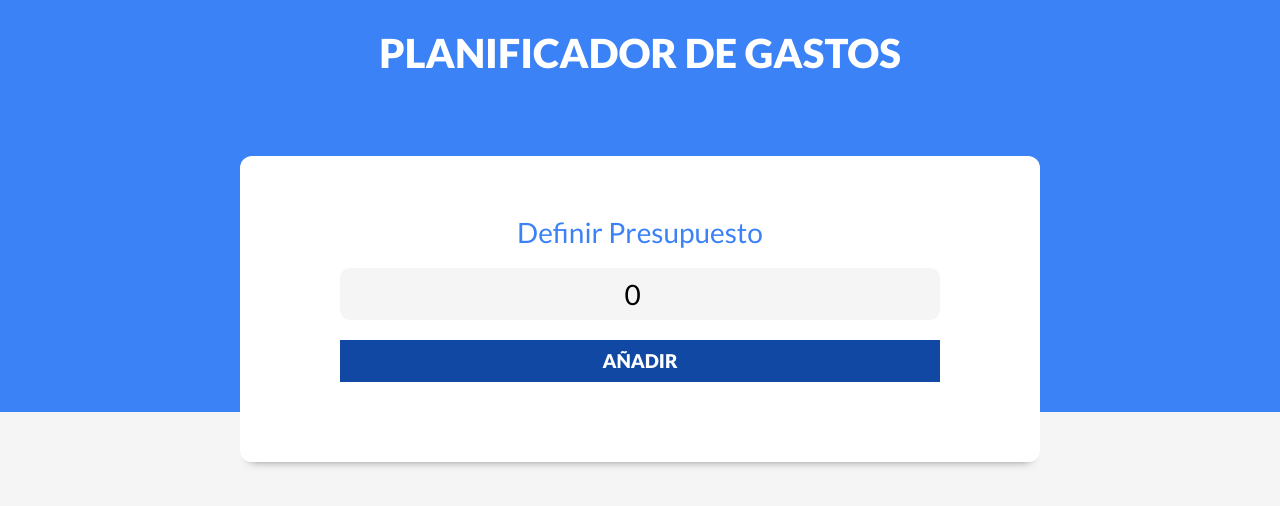
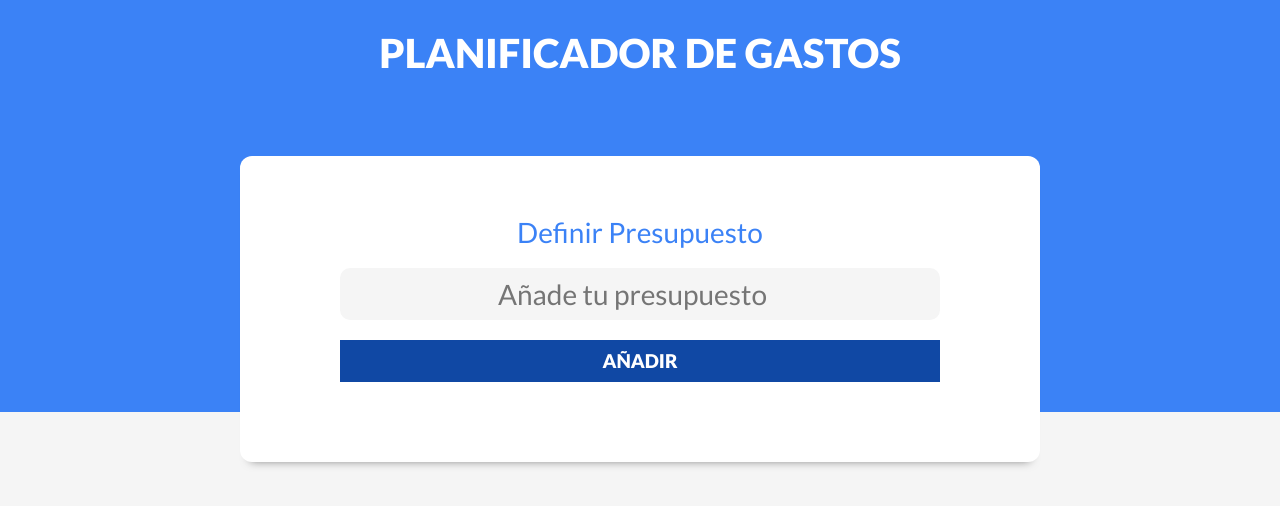
Before and after one commit to dougleon16/Control-de-Gastos, a React (Vite) app: page / in a window 1280 px wide. Shown: the top 506 px of the page. Built offline with nearby package versions, Linux system fonts and the light colour scheme.

Commit message:
cambios en el placeholder, los usuarios ahora podran verlo en el input presupuesto

```diff
--- a/src/components/NuevoPresupuesto.jsx
+++ b/src/components/NuevoPresupuesto.jsx
@@ -28,7 +28,7 @@ const NuevoPresupuesto = ({
             className="nuevo-presupuesto contenedor"
             placeholder="Añade tu presupuesto"
             type="number"
-            value={presupuesto}
+            value={presupuesto || undefined}
             onChange={(e) => setPresupuesto(Number(e.target.value))}
           />
           <input className="contenedor" type="submit" value="Añadir" />
```
